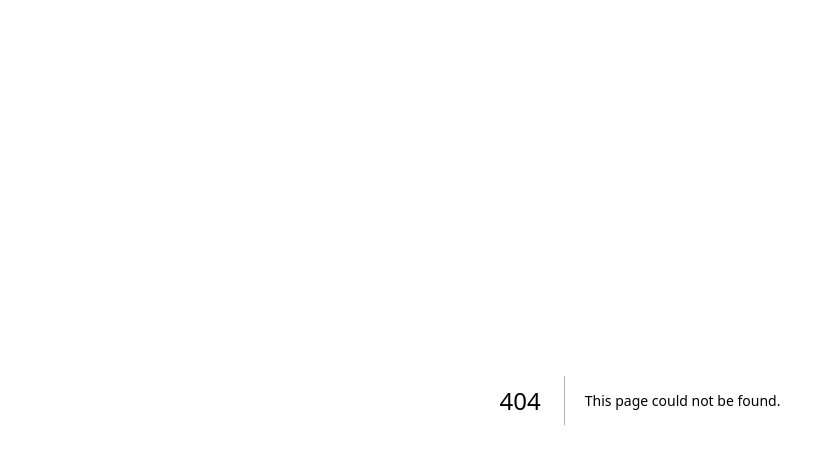
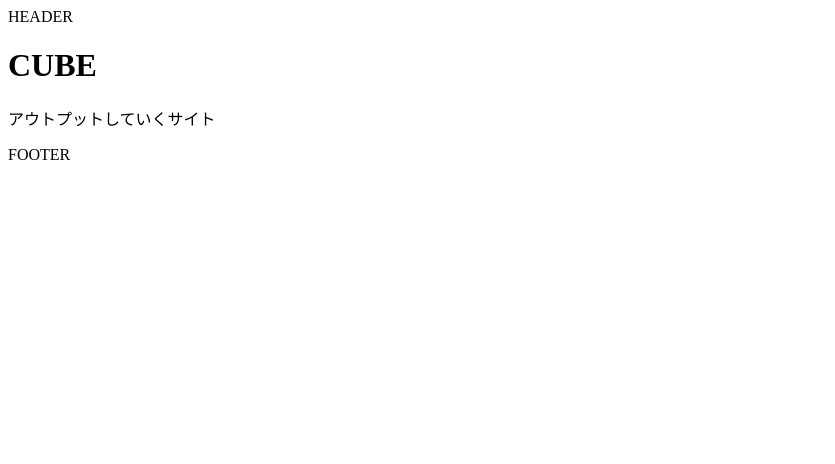
Before and after one commit to itc-s23016/blog2, a Next.js app: page /blog in a window 1280 px wide. Before the commit this address had no page. Shown: the top 464 px of the page, without its empty margins (0-835 px from the left). Built offline with nearby package versions, Linux system fonts and the light colour scheme.

Commit message:
Lesson 2.7
ページを増やした。

```diff
--- a/pages/_app.js
+++ b/pages/_app.js
@@ -6,4 +6,4 @@ const MyApp = ({ Component, pageProps }) => {
     </Layout>
   )
 }
-export { MyApp }
+export default MyApp
--- /dev/null
+++ b/pages/about.js
@@ -0,0 +1,6 @@
+import Hero from 'components/hero'
+
+const About = () => {
+  return <Hero />
+}
+export default About
--- /dev/null
+++ b/pages/blog/index.js
@@ -0,0 +1,6 @@
+import Hero from 'components/hero'
+
+const Blog = () => {
+  return <Hero />
+}
+export default Blog
```
